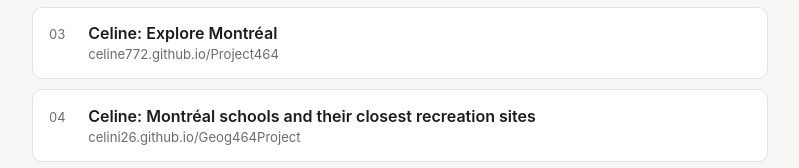
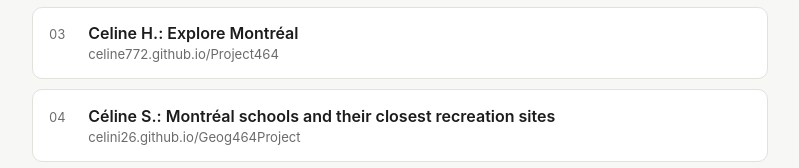
Before and after one commit to alluvial-fan/464-directory, a plain HTML site: page index.html in a window 1280 px wide. Shown: the part 314-482 px from the top of the page, without its empty margins (240-1039 px from the left). Drawn offline with Linux system fonts and the light colour scheme.

Commit message:
Clarify Celine project names
Update the Montréal project titles to include each contributor's surname and correct accenting.

```diff
--- a/index.html
+++ b/index.html
@@ -114,7 +114,7 @@
     <li><a href="https://celine772.github.io/Project464/Site/" target="_blank" rel="noopener">
       <span class="num">03</span>
       <span class="body">
-        <span class="title">Celine: Explore Montréal</span>
+        <span class="title">Celine H.: Explore Montréal</span>
         <span class="handle">celine772.github.io/Project464</span>
       </span>
     </a></li>
@@ -122,7 +122,7 @@
     <li><a href="https://celini26.github.io/Geog464Project/site/" target="_blank" rel="noopener">
       <span class="num">04</span>
       <span class="body">
-        <span class="title">Celine: Montréal schools and their closest recreation sites</span>
+        <span class="title">Céline S.: Montréal schools and their closest recreation sites</span>
         <span class="handle">celini26.github.io/Geog464Project</span>
       </span>
     </a></li>
```
